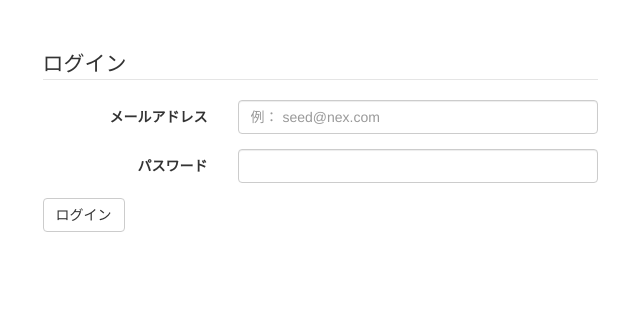
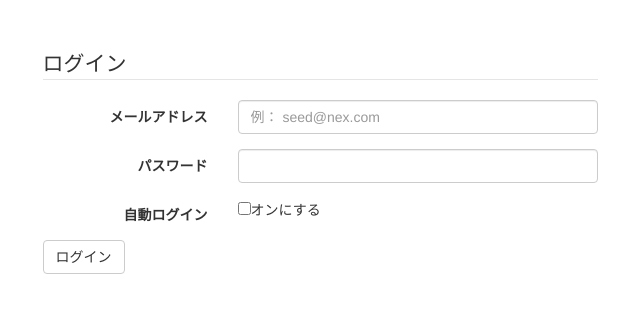
Before and after one commit to yohei0516/seed_sns, a PHP site: page /login.php in a window 1280 px wide. Shown: the part 51-364 px from the top of the page, without its empty margins (320-960 px from the left). Run offline with PHP 8.4, Linux system fonts and the light colour scheme.

Commit message:
自動ログイン完成

```diff
--- a/login.php
+++ b/login.php
@@ -1,7 +1,19 @@
 <?php
+session_start();
 
-  // DBに接続
-  require('dbconnect.php');
+// クッキー情報が存在してたら（自動ログイン）
+// $_POSTにログイン情報を保存します
+if (isset($_COOKIE["email"]) && !empty($_COOKIE["email"])){
+  $_POST["email"] = $_COOKIE["email"];
+  $_POST["password"] = $_COOKIE["password"];
+  // クッキー情報が入っている=自動ログインがonになっている
+  $_POST["save"] = "on";
+
+}
+
+
+// DBに接続
+require('dbconnect.php');
 
   // POST送信されたいたら
   if (isset($_POST) && !empty($_POST)){
@@ -13,7 +25,7 @@
 
       // SQL文実行
       // パスワードは、入力されたものを暗号化した上で使用する
-      $data = array($_POST['email'],sha1($_POST['password']));
+      $data = array($_POST["email"],sha1($_POST["password"]));
       $stmt = $dbh->prepare($sql);
       $stmt->execute($data);
 
@@ -24,6 +36,30 @@
       // echo "<pre>";
       // var_dump($member);
       // echo "</pre>";
+
+      if ($member == false){
+        // 認証失敗
+        $error["login"] = "failed";
+      }else{
+        // 認証成功
+        // 1セッション変数に、会員のidを保存
+        $_SESSION["id"] = $member["member_id"];
+
+        // 2.ログインした時間をセッション変数に保存
+        $_SESSION["time"] = time();
+
+        // 3.自動ログインの処理
+        if ($_POST["save"] == "on"){
+          // クッキーにログイン情報を記録
+          // setcookie(保存したい名前,保存したい値,保存したい期間：秒数)
+          setcookie('email',$_POST["email"], time()+60*60*24*14);
+          setcookie('password',$_POST["password"], time()+60*60*24*14);
+        }
+
+        // 4.ログイン後の画面に移動
+        header("Location: index.php");
+        exit();
+      }
 
     } catch (Exception $e) {
 
@@ -92,6 +128,16 @@
               <input type="password" name="password" class="form-control" placeholder="">
             </div>
           </div>
+          <!-- 自動ログイン -->
+          <div class="form-group">
+            <label class="col-sm-4 control-label">自動ログイン</label>
+            <div class="col-sm-8">
+              <input type="checkbox" name="save">オンにする
+            </div>
+          </div>
+          <?php if ((isset($error["login"])) && ($error["login"] == "failed")) { ?>
+              <p class="error">* emailかパスワードが間違っています</p>
+              <?php } ?>
           <input type="submit" class="btn btn-default" value="ログイン">
         </form>
       </div>
```
